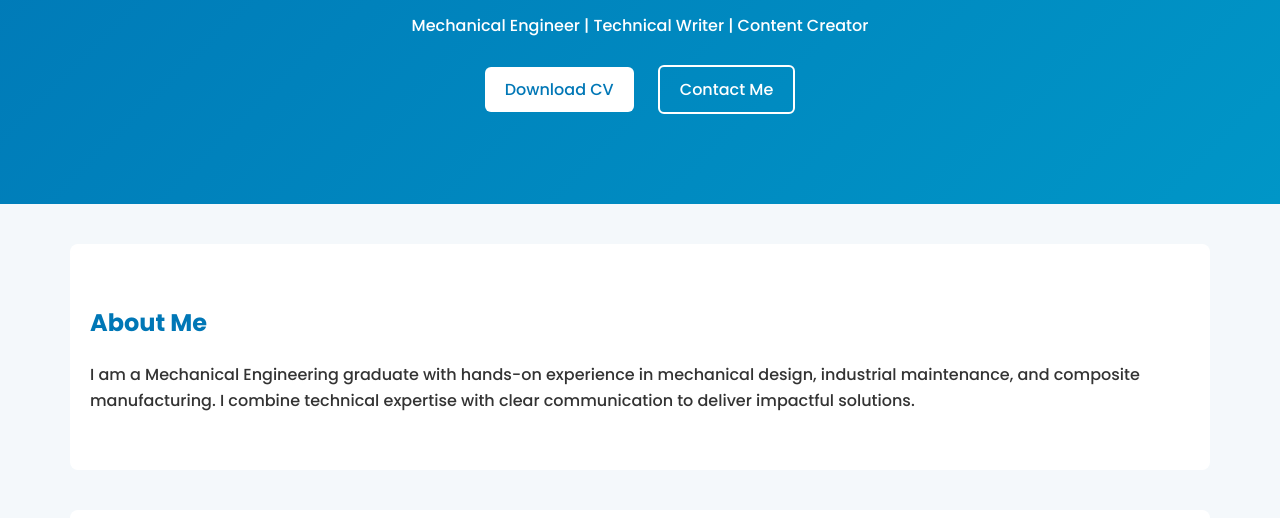
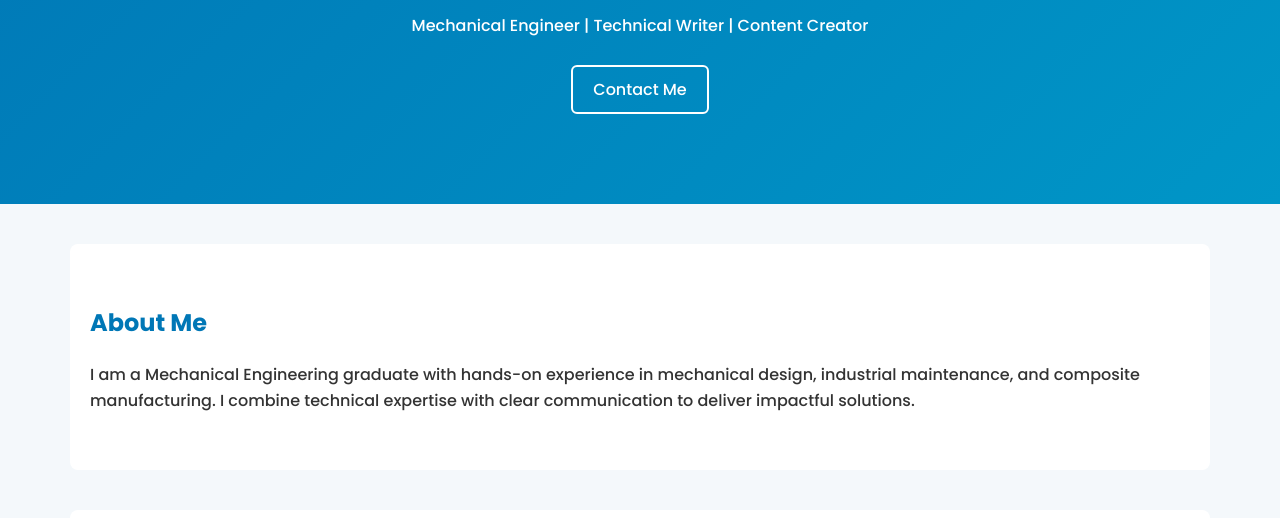
Before and after one commit to Girishbhattarai/portfolio, a plain HTML site: page index.html in a window 1280 px wide. Shown: the part 282-800 px from the top of the page. Drawn offline with nearby package versions, Linux system fonts and the light colour scheme.

Commit message:
Update site

```diff
--- a/index.html
+++ b/index.html
@@ -33,7 +33,6 @@
     <div class="container hero" data-aos="fade-up">
       <h1>Girish Bhattarai</h1>
       <p>Mechanical Engineer | Technical Writer | Content Creator</p>
-      <a href="Girish_Bhattarai_CV.pdf" class="btn">Download CV</a>
       <a href="mailto:girishwasistha@gmail.com" class="btn-outline">Contact Me</a>
     </div>
   </header>
```
